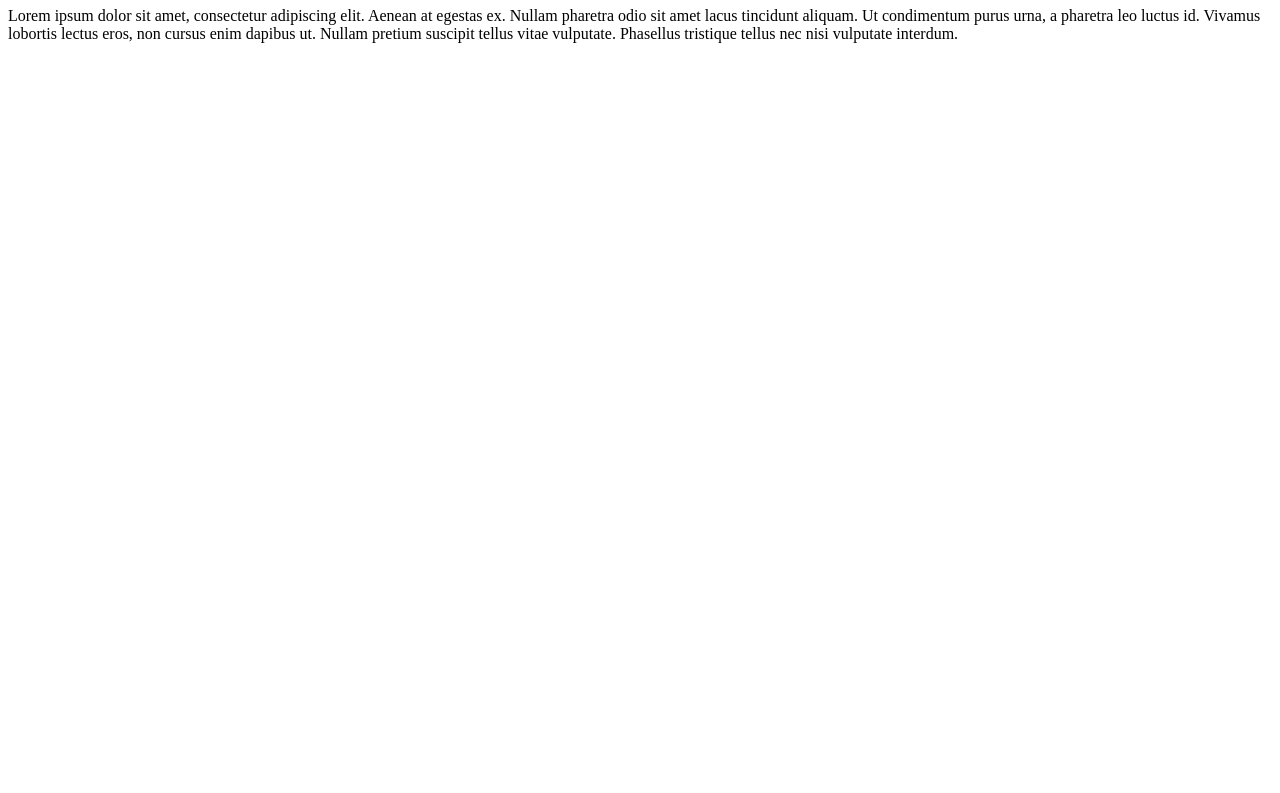
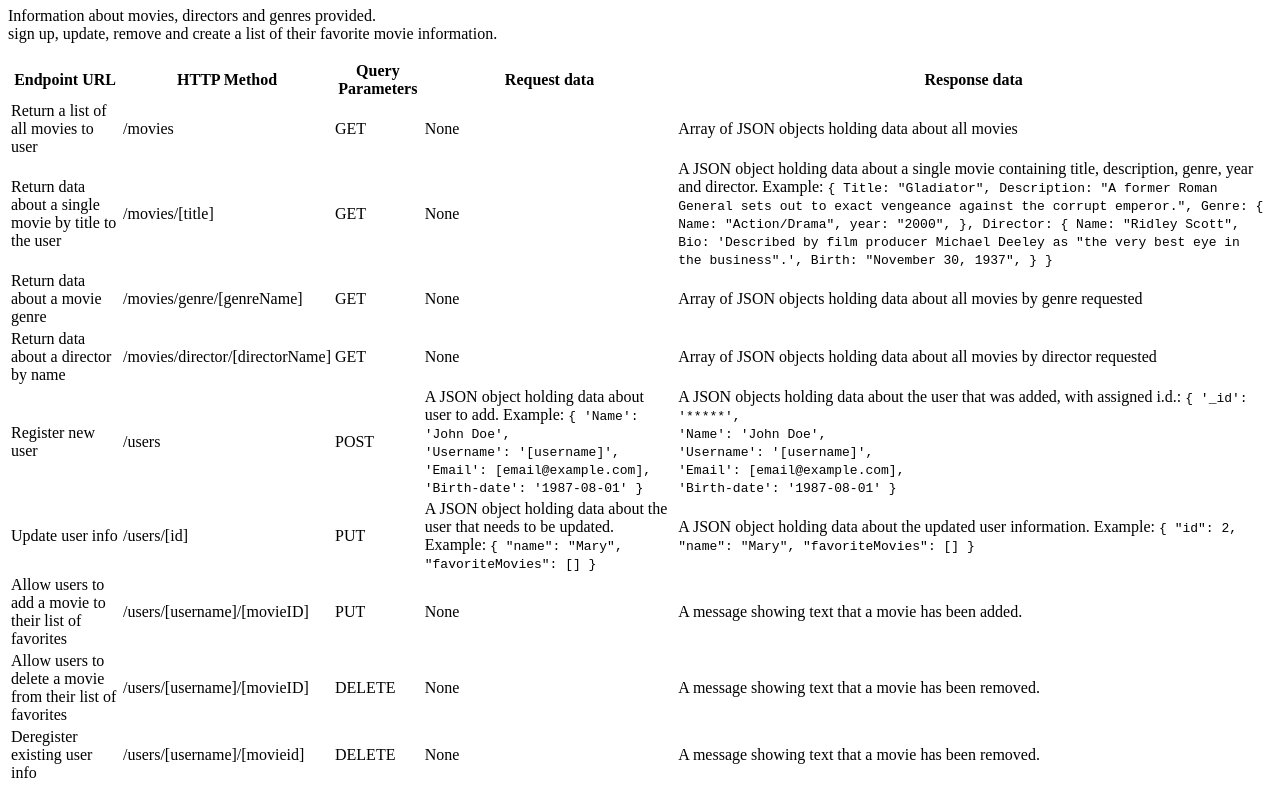
Before and after one commit to Bowser604/movie_api, a website: page public/documentation.html in a window 1280 px wide. Shown: the part 73-866 px from the top of the page. Before the commit the page ends 800 px from the top, so only its background shows below. Drawn offline with Linux system fonts and the light colour scheme.

Commit message:
Filling documentation.html

```diff
--- a/index.js
+++ b/index.js
@@ -204,7 +204,7 @@ app.put("/users/:id", (req, res) => {
 
   if (user) {
     user.name = updatedUser.name;
-    res.status(200).json(user);;
+    res.status(200).json(user);
   } else {
     res.status(400).send("no such user");
   }
@@ -218,7 +218,7 @@ app.post("/users/:id/:movieTitle", (req, res) => {
 
   if (user) {
     user.favoriteMovies.push(movieTitle);
-    res.status(200).send(`${movieTitle} has been added to user ${id}'s array`);;
+    res.status(200).send(`${movieTitle} has been added to user ${id}'s array`);
   } else {
     res.status(400).send("no such user")
   }
@@ -232,7 +232,7 @@ app.delete("/users/:id/:movieTitle", (req, res) => {
 
   if (user) {
     user.favoriteMovies = user.favoriteMovies.filter( title => title !== movieTitle);
-    res.status(200).send(`${movieTitle} has been removed from user ${id}'s array`);;
+    res.status(200).send(`${movieTitle} has been removed from user ${id}'s array`);
   } else {
     res.status(400).send("no such user")
   }
--- a/public/documentation.html
+++ b/public/documentation.html
@@ -1,12 +1,144 @@
 <!DOCTYPE html>
 <html lang="en">
+
 <head>
     <meta charset="UTF-8">
     <meta name="viewport" content="width=device-width, initial-scale=1.0">
-    <title>API Documentation</title>
+    <title>Documentation</title>
 </head>
+
 <body>
-    <h1>Documentation</h1>
-    <div>Lorem ipsum dolor sit amet, consectetur adipiscing elit. Aenean at egestas ex. Nullam pharetra odio sit amet lacus tincidunt aliquam. Ut condimentum purus urna, a pharetra leo luctus id. Vivamus lobortis lectus eros, non cursus enim dapibus ut. Nullam pretium suscipit tellus vitae vulputate. Phasellus tristique tellus nec nisi vulputate interdum.</div>
+    <h1>Movie API</h1>
+    <p>Information about movies, directors and genres provided.<br>
+        sign up, update, remove and create a list of their favorite movie information.</p>
+    <table>
+        <thead>
+            <tr>
+                <th>Endpoint URL</th>
+                <th>HTTP Method</th>
+                <th>Query Parameters</th>
+                <th>Request data</th>
+                <th>Response data</th>
+            </tr>
+        </thead>
+        <tbody>
+            <tr>
+                <td>Return a list of all movies to user</td>
+                <td>/movies</td>
+                <td>GET</td>
+                <td>None</td>
+                <td>Array of JSON objects holding data about all movies</td>
+            </tr>
+            <tr>
+                <td>Return data about a single movie by title to the user</td>
+                <td>/movies/[title]</td>
+                <td>GET</td>
+                <td>None</td>
+                <td>A JSON object holding data about a single movie containing title, description, genre, year and
+                    director. Example:
+                    <code>
+                        {
+                            Title: "Gladiator",
+                            Description:
+                              "A former Roman General sets out to exact vengeance against the corrupt emperor.",
+                            Genre: {
+                              Name: "Action/Drama",
+                              year: "2000",
+                            },
+                            Director: {
+                              Name: "Ridley Scott",
+                              Bio: 'Described by film producer Michael Deeley as "the very best eye in the business".',
+                              Birth: "November 30, 1937",
+                            }
+                          }
+                        </code>
+                </td>
+            </tr>
+            <tr>
+                <td>Return data about a movie genre</td>
+                <td>/movies/genre/[genreName]</td>
+                <td>GET</td>
+                <td>None</td>
+                <td>Array of JSON objects holding data about all movies by genre requested</td>
+            </tr>
+            <tr>
+                <td>Return data about a director by name</td>
+                <td>/movies/director/[directorName]</td>
+                <td>GET</td>
+                <td>None</td>
+                <td>Array of JSON objects holding data about all movies by director requested</td>
+            </tr>
+            <tr>
+                <td>Register new user</td>
+                <td>/users</td>
+                <td>POST</td>
+                <td>A JSON object holding data about user to add. Example:
+                    <code>
+                        {
+                            'Name': 'John Doe',<br />
+                            'Username': '[username]',<br />
+                            'Email': [email@example.com],<br />
+                            'Birth-date': '1987-08-01'
+                        }
+                        </code>
+                </td>
+                <td>A JSON objects holding data about the user that was added, with assigned i.d.:
+                    <code>
+                        {
+                            '_id': '*****',<br />
+                            'Name': 'John Doe',<br />
+                            'Username': '[username]',<br />
+                            'Email': [email@example.com],<br />
+                            'Birth-date': '1987-08-01'
+                        }
+                        </code>
+                </td>
+            </tr>
+            <tr>
+                <td>Update user info</td>
+                <td>/users/[id]</td>
+                <td>PUT</td>
+                <td>A JSON object holding data about the user that needs to be updated. Example:
+                    <code>
+                            {
+                                "name": "Mary",
+                                "favoriteMovies": []
+                            }
+                        </code>
+                </td>
+                <td>A JSON object holding data about the updated user information. Example:
+                    <code>
+                            {
+                                "id": 2,
+                                "name": "Mary",
+                                "favoriteMovies": []
+                            }
+                        </code>
+                </td>
+            </tr>
+            <tr>
+                <td>Allow users to add a movie to their list of favorites</td>
+                <td>/users/[username]/[movieID]</td>
+                <td>PUT</td>
+                <td>None</td>
+                <td>A message showing text that a movie has been added.</td>
+            </tr>
+            <tr>
+                <td>Allow users to delete a movie from their list of favorites</td>
+                <td>/users/[username]/[movieID]</td>
+                <td>DELETE</td>
+                <td>None</td>
+                <td>A message showing text that a movie has been removed.</td>
+            </tr>
+            <tr>
+                <td>Deregister existing user info</td>
+                <td>/users/[username]/[movieid]</td>
+                <td>DELETE</td>
+                <td>None</td>
+                <td>A message showing text that a movie has been removed.</td>
+            </tr>
+        </tbody>
+    </table>
 </body>
+
 </html>
```
Also changed, not shown: log.txt (+33 -0 lines).
